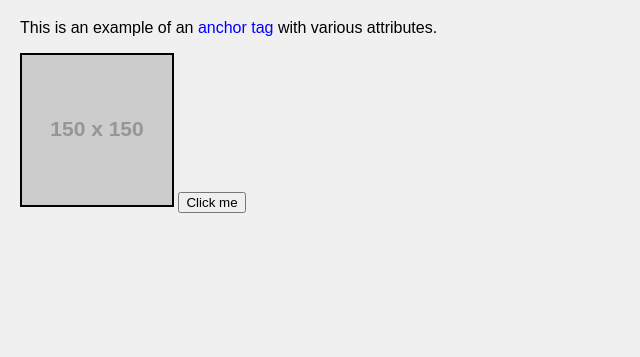
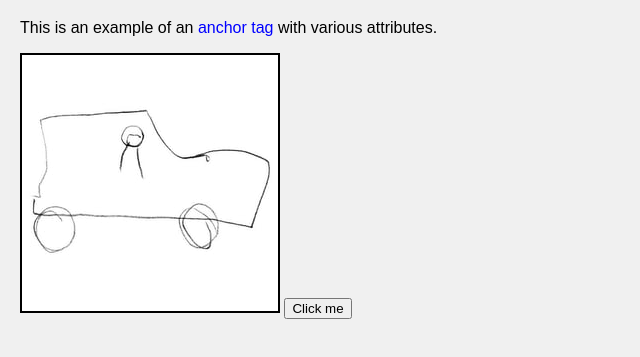
Before and after one commit to yendrrek/poliglotek-testpage, a plain HTML site: page index.html in a window 1280 px wide. Shown: the part 81-438 px from the top of the page, without its empty margins (0-640 px from the left). Drawn offline with Linux system fonts and the light colour scheme; placeholder pictures from the web are drawn by us.

Commit message:
Add photo

```diff
--- a/index.html
+++ b/index.html
@@ -19,7 +19,7 @@
         This is an example of an <a href="https://example.com" target="_blank" style="color: blue; text-decoration: none;" onclick="alert('You clicked the link!')" onmouseover="this.style.color='red'" onmouseout="this.style.color='blue'">anchor tag</a> with various attributes.
     </p>
 
-    <img src="https://via.placeholder.com/150" alt="Placeholder Image" usemap="#image-map" style="border: 2px solid #000;" onclick="alert('Image clicked!')" onmouseover="this.style.borderColor='red'" onmouseout="this.style.borderColor='#000'">
+    <img src="./franek_auto.jpg" alt="Placeholder Image" usemap="#image-map" style="border: 2px solid #000;" onclick="alert('Image clicked!')" onmouseover="this.style.borderColor='red'" onmouseout="this.style.borderColor='#000'">
 
     <map name="image-map">
         <area shape="rect" coords="34,44,270,350" alt="Rectangle Area" href="https://example.com/rectangle" style="cursor: pointer;" onclick="alert('Rectangle area clicked!')" onmouseover="this.style.backgroundColor='yellow'" onmouseout="this.style.backgroundColor='transparent'">
```
